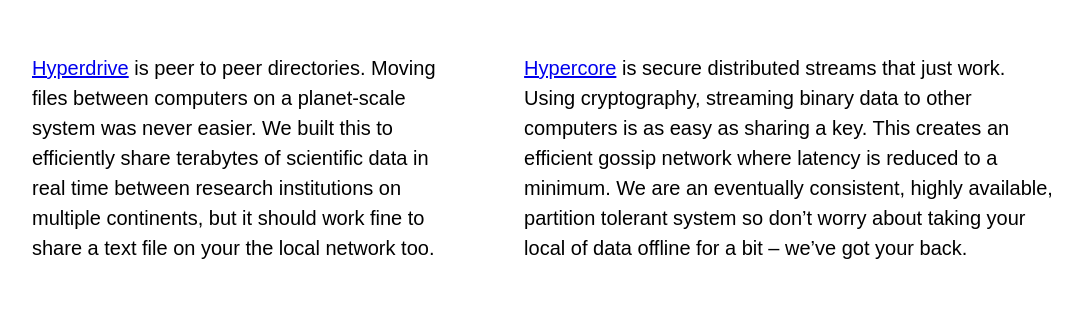
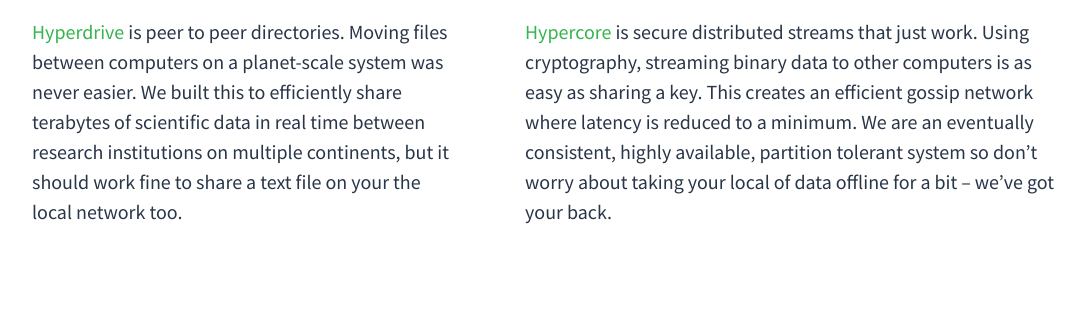
Before and after one commit to mafintosh/technology.datproject.org, a plain HTML site: page index.html in a window 1280 px wide. Shown: the part 476-800 px from the top of the page, without its empty margins (32-1117 px from the left). Drawn offline with Linux system fonts and the light colour scheme.

Commit message:
minimum dat brand styles (text and link colors, favicon)

```diff
--- /dev/null
+++ b/dat.css
@@ -0,0 +1,14 @@
+body {
+  color: #293648;
+  font-family: 'Source Sans Pro', 'Helvetica Neue', 'Lucida Grande', Arial, sans-serif;
+}
+
+a {
+  color: #35B44F;
+  text-decoration: none;
+}
+
+a:hover,
+a:focus {
+  color: #24943A;
+}
--- a/index.html
+++ b/index.html
@@ -1,9 +1,15 @@
 <!DOCTYPE html>
 <html>
 <head>
+  <meta charset="utf-8">
   <title>Dat Technology</title>
+  <link href="http://fonts.googleapis.com/css?family=Source+Sans+Pro:400,600,700" rel="stylesheet" type="text/css">
+  <meta name="viewport" content="width=device-width, initial-scale=1.0, maximum-scale=1.0">
+  <link rel="icon" href="favicon.ico">
   <link rel="stylesheet" type="text/css" href="tachyons.css">
+  <link rel="stylesheet" type="text/css" href="dat.css">
 </head>
+
 <body class="ph5">
   <section class="mw8 mt5">
     <h1 class="f1 f-6-ns mt0 mb2">Dat Technology</h1>
```
Also changed, not shown: favicon.ico (added).
